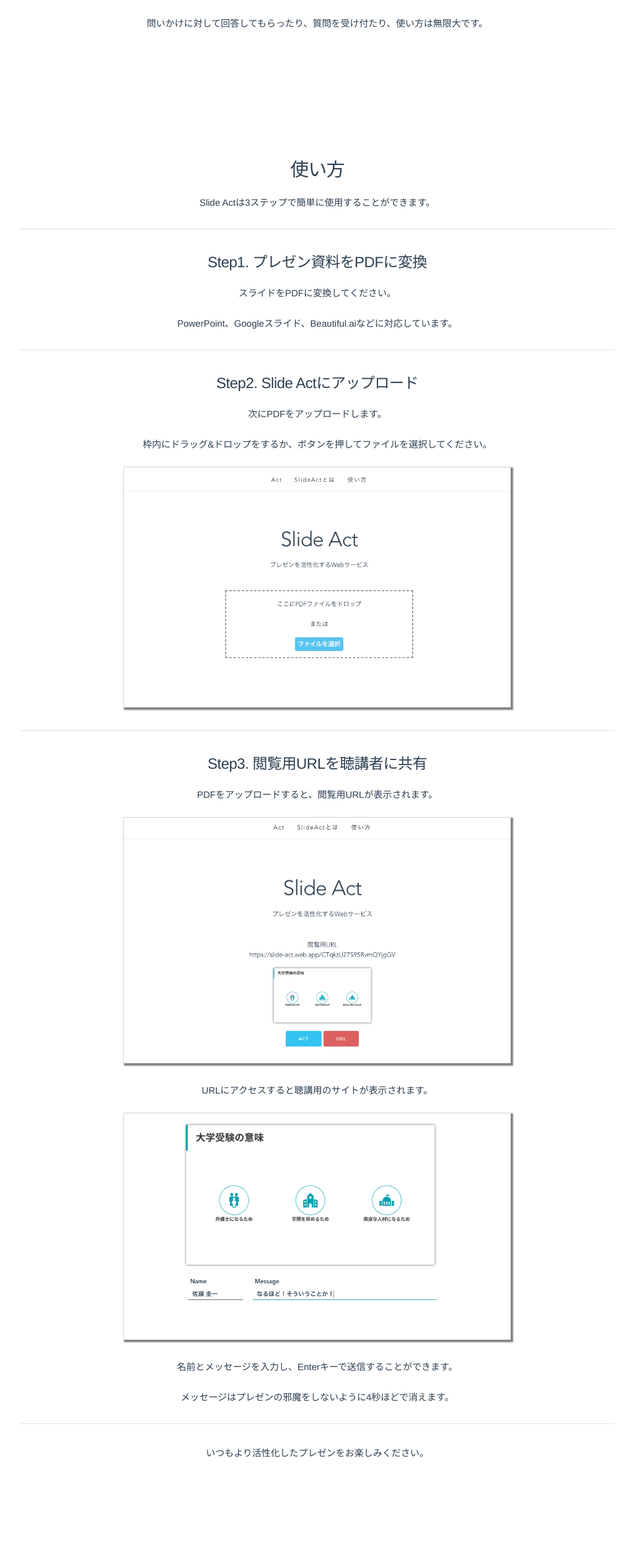
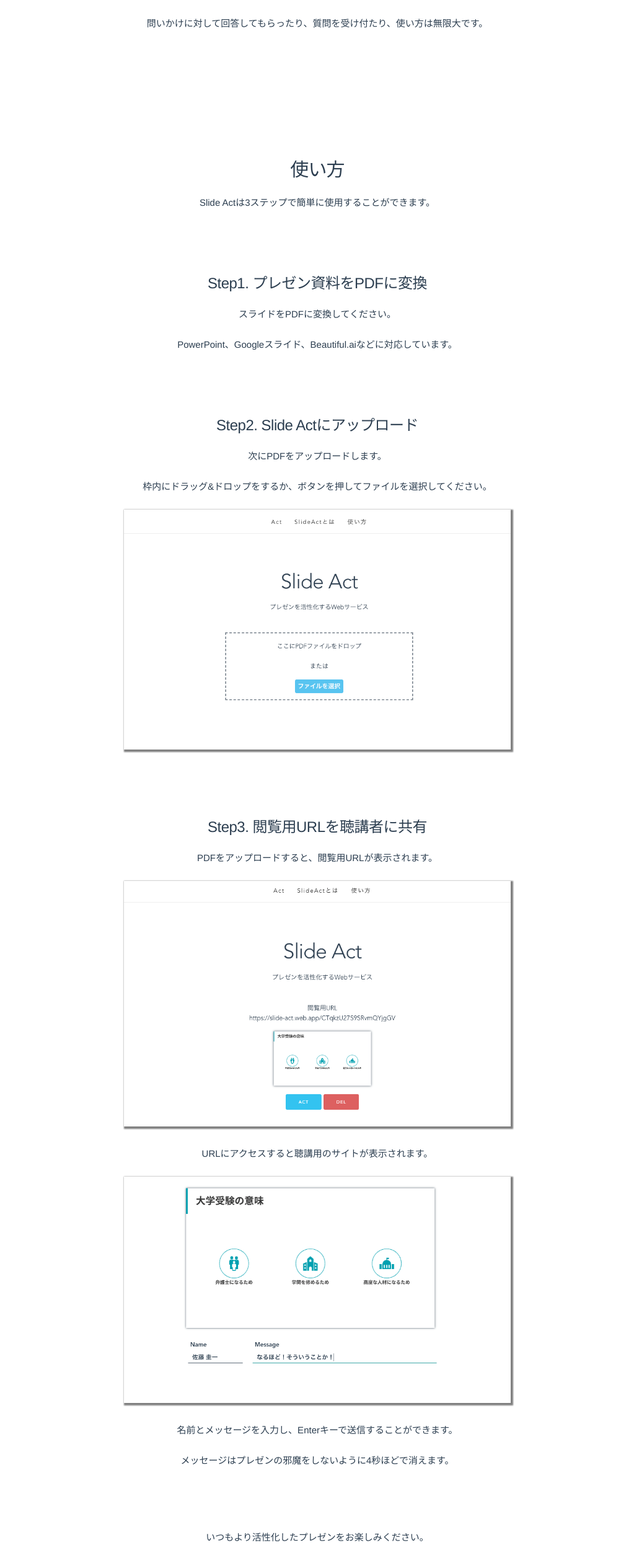
Before and after one commit to sanotyan1202/slide_act, a Vue app: page / in a window 1280 px wide. Shown: the part 1446-3972 px from the top of the page at 62% size, without its empty margins (128-1151 px from the left). Before the commit the page ends 3877 px from the top, so only its background shows below. Built offline with nearby package versions, Linux system fonts and the light colour scheme.

Commit message:
使い方の区切りをhrからmarginに変更

```diff
--- a/src/components/HowToUse.vue
+++ b/src/components/HowToUse.vue
@@ -7,21 +7,18 @@
           <div class="row">
             <div class="twelve columns">
               <p>Slide Actは3ステップで簡単に使用することができます。</p>
-              <div id="step1">
-                <hr>
+              <div id="step1" class="how-to-step">
                 <h5>Step1. プレゼン資料をPDFに変換</h5>
                 <p>スライドをPDFに変換してください。</p>
                 <p>PowerPoint、Googleスライド、Beautiful.aiなどに対応しています。</p>
               </div>
-              <div id="step2">
-                <hr>
+              <div id="step2" class="how-to-step">
                 <h5>Step2. Slide Actにアップロード</h5>
                 <p>次にPDFをアップロードします。</p>
                 <p>枠内にドラッグ&ドロップをするか、ボタンを押してファイルを選択してください。</p>
                 <p><img src="img/slideact.png" class="how-to-use-image"></p>
               </div>
-              <div id="step3">
-                <hr>
+              <div id="step3" class="how-to-step">
                 <h5>Step3. 閲覧用URLを聴講者に共有</h5>
                 <p>PDFをアップロードすると、閲覧用URLが表示されます。</p>
                 <p><img src="img/browserurl.png" class="how-to-use-image"></p>
@@ -30,8 +27,9 @@
                 <p>名前とメッセージを入力し、Enterキーで送信することができます。</p>
                 <p>メッセージはプレゼンの邪魔をしないように4秒ほどで消えます。</p>
               </div>
-                <hr>
+              <div id="step4" class="how-to-step">
                 <p>いつもより活性化したプレゼンをお楽しみください。</p>
+              </div>
             </div>
           </div>
         </div>
@@ -49,4 +47,8 @@
   width: 65%;
   box-shadow: 2px 2px 2px 2px gray;
 }
+
+.how-to-step {
+  margin-top:100px;
+}
 </style>
```
